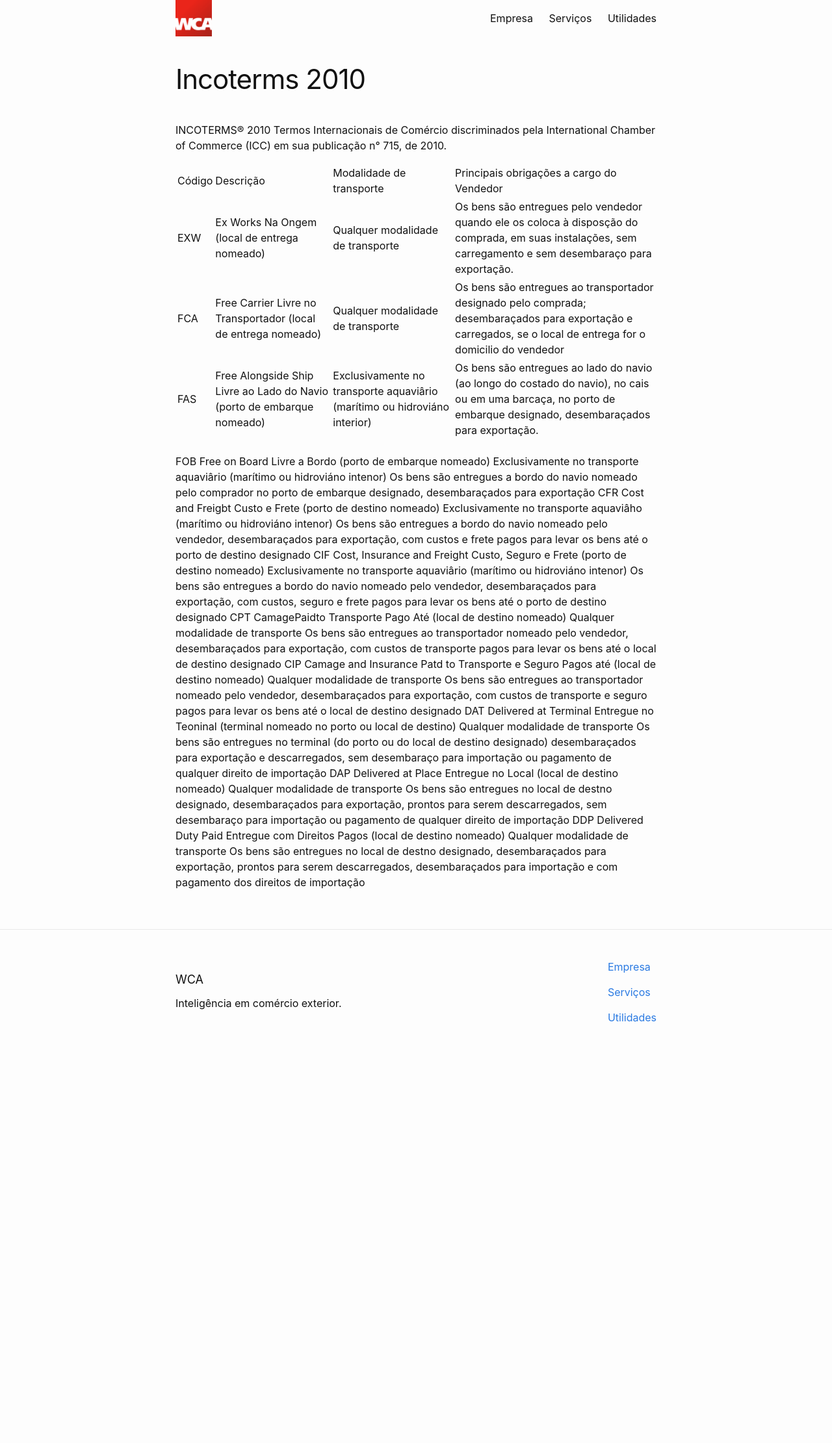
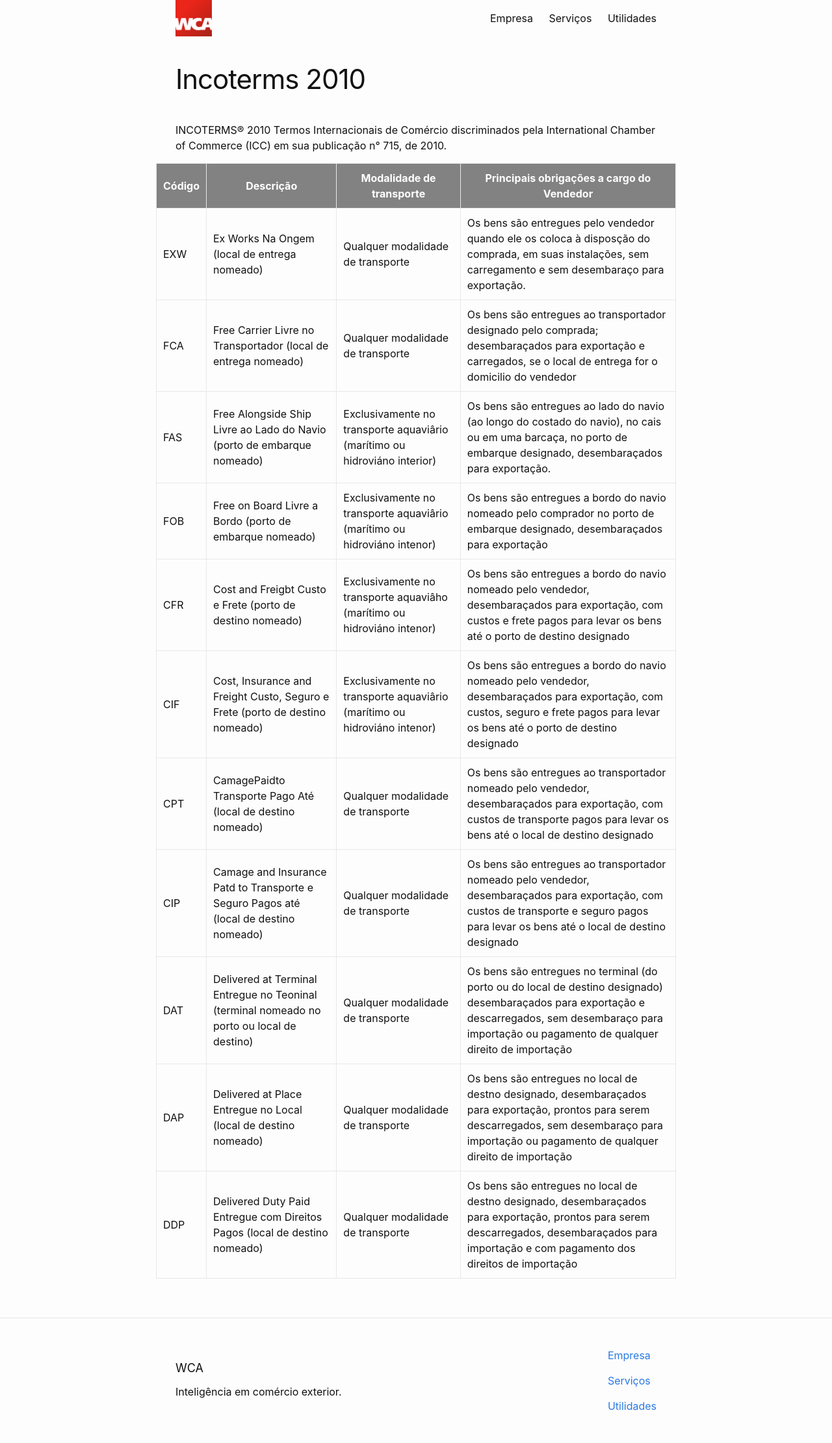
Before and after one commit to WCAComex/wcacomex.github.io, a Jekyll site: the page built from _utilidades/incoterms-2010.markdown, in a window 1280 px wide. Shown: the whole page at 65% size. Built offline with Jekyll 4.4.1, drawn with Linux system fonts in a browser that asks for light colours; before the commit the page ends 1623 px from its top, so only the background shows below that.

Commit message:
Layout para tabelas

```diff
--- a/_includes/head.html
+++ b/_includes/head.html
@@ -12,4 +12,14 @@
 
   <link rel="shortcut icon" href="/favicon.ico" />
   <link rel="icon" type="image/png" href="/favicon.png" />
+
+  <!--[if !IE]><!-->
+  <style>
+    @media only screen and (max-width:600px) {
+      table, tbody, tr, th, td {display:block;}
+      table thead, table tfooter {display:none;}
+      td:first-of-type {background-color:#828282;color:#fff;}
+    }
+  </style>
+  <!--<![endif]-->
 </head>
--- a/_sass/_base.sass
+++ b/_sass/_base.sass
@@ -68,6 +68,16 @@ figcaption
 pre, code, kbd, samp
   font-family: monospace, monospace
   font-size: 1em
+
+table
+  table-layout: fixed
+  border-collapse: collapse
+  th
+    background-color: $grey-color
+    color: #fff
+  th, td
+    padding: 10px
+    border: 1px solid $grey-color-light
 
 ul, ol
   margin-left: $spacing-unit
--- a/_utilidades/incoterms-2010.markdown
+++ b/_utilidades/incoterms-2010.markdown
@@ -7,15 +7,15 @@ INCOTERMS® 2010
 Termos Internacionais de Comércio discriminados pela International Chamber of Commerce (ICC) em sua publicação n° 715, de 2010.
 
 | Código | Descrição | Modalidade de transporte | Principais obrigações a cargo do Vendedor |
+| ------- | ------- | ------- | ------- |
 | EXW | Ex Works Na Ongem (local de entrega nomeado) | Qualquer modalidade de transporte | Os bens são entregues pelo vendedor quando ele os coloca à disposção do comprada, em suas instalações, sem carregamento e sem desembaraço para exportação. |
 | FCA | Free Carrier Livre no Transportador (local de entrega nomeado) | Qualquer modalidade de transporte | Os bens são entregues ao transportador designado pelo comprada; desembaraçados para exportação e carregados, se o local de entrega for o domicilio do vendedor |
 | FAS | Free Alongside Ship Livre ao Lado do Navio (porto de embarque nomeado) | Exclusivamente no transporte aquaviârio (marítimo ou hidroviáno interior) | Os bens são entregues ao lado do navio (ao longo do costado do navio), no cais ou em uma barcaça, no porto de embarque designado, desembaraçados para exportação. |
-
-FOB	Free on Board Livre a Bordo (porto de embarque nomeado)	Exclusivamente no transporte aquaviârio (marítimo ou hidroviáno intenor)	Os bens são entregues a bordo do navio nomeado pelo comprador no porto de embarque designado, desembaraçados para exportação
-CFR	Cost and Freigbt Custo e Frete (porto de destino nomeado)	Exclusivamente no transporte aquaviâho (marítimo ou hidroviáno intenor)	Os bens são entregues a bordo do navio nomeado pelo vendedor, desembaraçados para exportação, com custos e frete pagos para levar os bens até o porto de destino designado
-CIF	Cost, Insurance and Freight Custo, Seguro e Frete (porto de destino nomeado)	Exclusivamente no transporte aquaviârio (marítimo ou hidroviáno intenor)	Os bens são entregues a bordo do navio nomeado pelo vendedor, desembaraçados para exportação, com custos, seguro e frete pagos para levar os bens até o porto de destino designado
-CPT	CamagePaidto Transporte Pago Até (local de destino nomeado)	Qualquer modalidade de transporte	Os bens são entregues ao transportador nomeado pelo vendedor, desembaraçados para exportação, com custos de transporte pagos para levar os bens até o local de destino designado
-CIP	Camage and Insurance Patd to Transporte e Seguro Pagos até (local de destino nomeado)	Qualquer modalidade de transporte	Os bens são entregues ao transportador nomeado pelo vendedor, desembaraçados para exportação, com custos de transporte e seguro pagos para levar os bens até o local de destino designado
-DAT	Delivered at Terminal Entregue no Teoninal (terminal nomeado no porto ou local de destino)	Qualquer modalidade de transporte	Os bens são entregues no terminal (do porto ou do local de destino designado) desembaraçados para exportação e descarregados, sem desembaraço para importação ou pagamento de qualquer direito de importação
-DAP	Delivered at Place Entregue no Local (local de destino nomeado)	Qualquer modalidade de transporte	Os bens são entregues no local de destno designado, desembaraçados para exportação, prontos para serem descarregados, sem desembaraço para importação ou pagamento de qualquer direito de importação
-DDP	Delivered Duty Paid Entregue com Direitos Pagos (local de destino nomeado)	Qualquer modalidade de transporte	Os bens são entregues no local de destno designado, desembaraçados para exportação, prontos para serem descarregados, desembaraçados para importação e com pagamento dos direitos de importação
+| FOB | Free on Board Livre a Bordo (porto de embarque nomeado) | Exclusivamente no transporte aquaviârio (marítimo ou hidroviáno intenor) | Os bens são entregues a bordo do navio nomeado pelo comprador no porto de embarque designado, desembaraçados para exportação |
+| CFR | Cost and Freigbt Custo e Frete (porto de destino nomeado) | Exclusivamente no transporte aquaviâho (marítimo ou hidroviáno intenor) | Os bens são entregues a bordo do navio nomeado pelo vendedor, desembaraçados para exportação, com custos e frete pagos para levar os bens até o porto de destino designado |
+| CIF | Cost, Insurance and Freight Custo, Seguro e Frete (porto de destino nomeado) | Exclusivamente no transporte aquaviârio (marítimo ou hidroviáno intenor) | Os bens são entregues a bordo do navio nomeado pelo vendedor, desembaraçados para exportação, com custos, seguro e frete pagos para levar os bens até o porto de destino designado |
+| CPT | CamagePaidto Transporte Pago Até (local de destino nomeado) | Qualquer modalidade de transporte | Os bens são entregues ao transportador nomeado pelo vendedor, desembaraçados para exportação, com custos de transporte pagos para levar os bens até o local de destino designado |
+| CIP | Camage and Insurance Patd to Transporte e Seguro Pagos até (local de destino nomeado) | Qualquer modalidade de transporte | Os bens são entregues ao transportador nomeado pelo vendedor, desembaraçados para exportação, com custos de transporte e seguro pagos para levar os bens até o local de destino designado |
+| DAT | Delivered at Terminal Entregue no Teoninal (terminal nomeado no porto ou local de destino) | Qualquer modalidade de transporte | Os bens são entregues no terminal (do porto ou do local de destino designado) desembaraçados para exportação e descarregados, sem desembaraço para importação ou pagamento de qualquer direito de importação |
+| DAP | Delivered at Place Entregue no Local (local de destino nomeado) | Qualquer modalidade de transporte | Os bens são entregues no local de destno designado, desembaraçados para exportação, prontos para serem descarregados, sem desembaraço para importação ou pagamento de qualquer direito de importação |
+| DDP | Delivered Duty Paid Entregue com Direitos Pagos (local de destino nomeado) | Qualquer modalidade de transporte | Os bens são entregues no local de destno designado, desembaraçados para exportação, prontos para serem descarregados, desembaraçados para importação e com pagamento dos direitos de importação |
```
